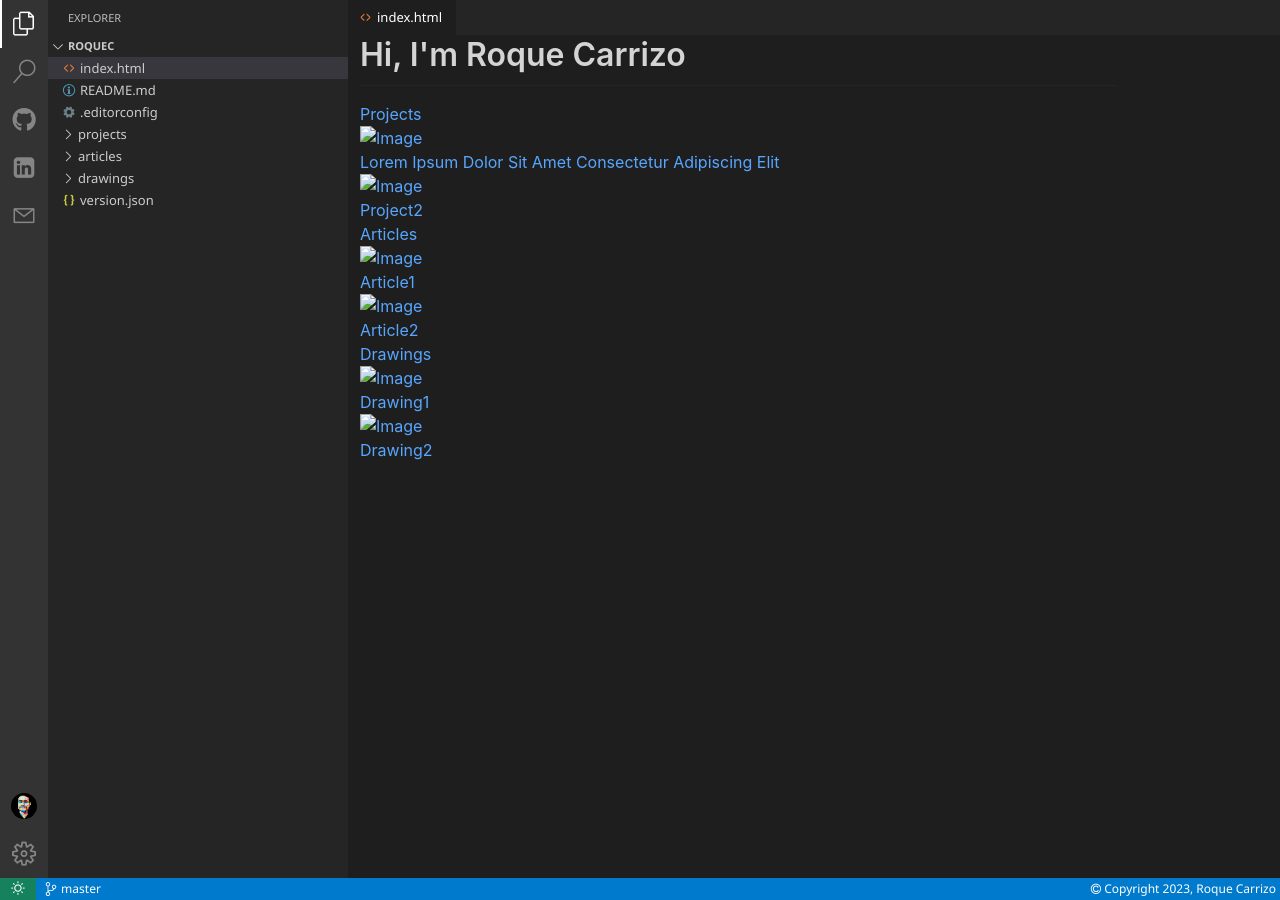
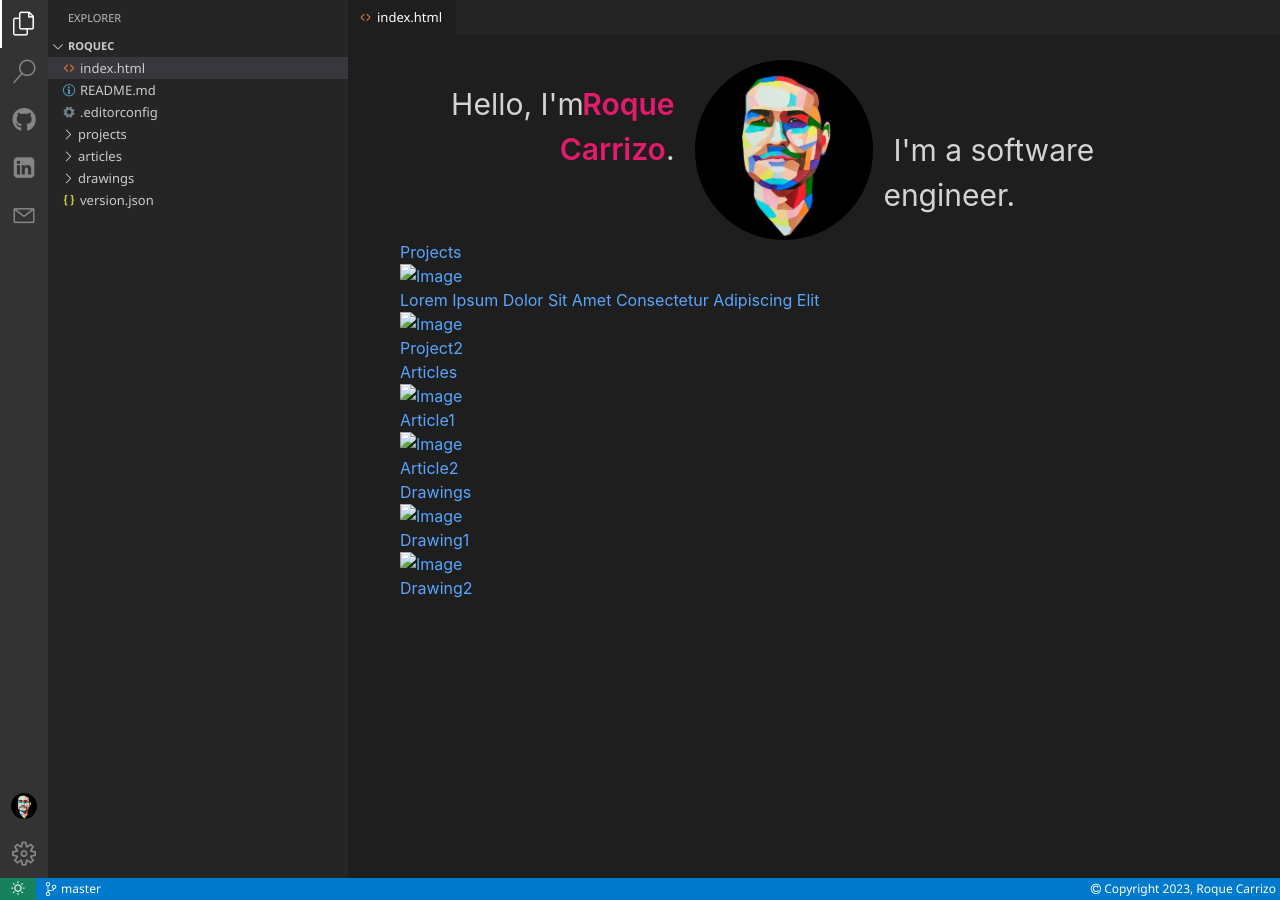
Before and after one commit to roquec/portfolio, a Jekyll site: the page built from src/main.html, in a window 1280 px wide. Built offline with Jekyll 4.4.1, drawn with Linux system fonts in a browser that asks for light colours.

Commit message:
main title

```diff
--- a/src/_includes/navigation.html
+++ b/src/_includes/navigation.html
@@ -74,9 +74,15 @@
       {% assign posts = site.projects | concat: site.articles | concat: site.drawings %}
       {% assign grouptag = posts | map: 'tags' | join: ',' | downcase | split: ',' | group_by_exp: "item", "item" |
       sort: 'name' %}
-      {% assign maxSize = grouptag | sort: 'size' | last | size %}
+
+      {% assign biggestTag = grouptag | sort: 'size' | last %}
+      {% assign smallestTag = grouptag | sort: 'size' | first %}
+      {% assign minSize = smallestTag.size %}
+      {% assign maxScale = biggestTag.size | minus: minSize %}
+      {% assign step = 9 | divided_by: maxScale %}
+
       {% for tag in grouptag %}
-      {% assign scale = 12.0 | divided_by: maxSize.size | times: tag.size | round %}
+      {% assign scale = tag.size | minus: minSize | times: step | plus: 1.0 | round %}
       <button class="tag-item tag-size-{{ scale }}" onclick="searchTag('{{ tag.name }}')">
         <span class="tag-name">{{ tag.name }}</span>
         <span class="tag-number">{{ tag.size }}</span>
--- a/src/_sass/components/content.scss
+++ b/src/_sass/components/content.scss
@@ -6,6 +6,50 @@
   flex-direction: column;
   padding-left: 8px;
   padding-right: 8px;
+  margin-left: 40px;
+}
+
+.title-wrapper {
+  display: flex;
+  flex-flow: row;
+  font-weight: 400;
+  font-size: 30px;
+  align-items: center;
+  padding-top: 25px;
+}
+
+.main-title-1 {
+  flex-grow: 1;
+  padding: 20px;
+  text-align: right;
+  margin-top: -46px;
+
+  .hello {
+    margin-right: -10px;
+  }
+}
+
+.main-title-2 {
+  flex-grow: 1;
+  padding: 20px;
+  text-align: left;
+  margin-top: 46px;
+
+  .engineer {
+    margin-left: -10px;
+  }
+}
+
+.main-title-name {
+  font-weight: 600;
+  color: #e31b6d;
+}
+
+.pic {
+  border-radius: 50%;
+  flex-grow: 0;
+  height: 180px;
+  width: 180px;
 }
 
 @media only screen and (min-width: 600px) {
--- a/src/_sass/components/navigation.scss
+++ b/src/_sass/components/navigation.scss
@@ -233,7 +233,6 @@ $navigation-width: rem(300px);
 
     .tag-item {
       padding: 0 10px;
-      background-color: rgba(255, 255, 255, 0.05);
       margin-left: 5px;
       margin-bottom: 6px;
       flex-grow: 1;
@@ -255,19 +254,19 @@ $navigation-width: rem(300px);
 
 
       &.tag-size-1 {
-        background-color: rgba(128, 128, 128, 0.08);
+        background-color: rgba(128, 128, 128, 0.10);
       }
 
       &.tag-size-2 {
-        background-color: rgba(128, 128, 128, 0.10);
+        background-color: rgba(128, 128, 128, 0.115);
       }
 
       &.tag-size-3 {
-        background-color: rgba(128, 128, 128, 0.12);
+        background-color: rgba(128, 128, 128, 0.13);
       }
 
       &.tag-size-4 {
-        background-color: rgba(128, 128, 128, 0.14);
+        background-color: rgba(128, 128, 128, 0.145);
       }
 
       &.tag-size-5 {
@@ -275,31 +274,23 @@ $navigation-width: rem(300px);
       }
 
       &.tag-size-6 {
-        background-color: rgba(128, 128, 128, 0.18);
+        background-color: rgba(128, 128, 128, 0.175);
       }
 
       &.tag-size-7 {
-        background-color: rgba(128, 128, 128, 0.20);
+        background-color: rgba(128, 128, 128, 0.19);
       }
 
       &.tag-size-8 {
+        background-color: rgba(128, 128, 128, 0.205);
+      }
+
+      &.tag-size-9 {
         background-color: rgba(128, 128, 128, 0.22);
       }
 
-      &.tag-size-9 {
-        background-color: rgba(128, 128, 128, 0.24);
-      }
-
       &.tag-size-10 {
-        background-color: rgba(128, 128, 128, 0.26);
-      }
-
-      &.tag-size-11 {
-        background-color: rgba(128, 128, 128, 0.28);
-      }
-
-      &.tag-size-12 {
-        background-color: rgba(128, 128, 128, 0.30);
+        background-color: rgba(128, 128, 128, 0.235);
       }
 
       &:hover, &:focus-visible {
--- a/src/main.html
+++ b/src/main.html
@@ -1,8 +1,12 @@
 ---
 title: index
 ---
-
-<h1>Hi, I'm Roque Carrizo</h1>
+<div class="title-wrapper">
+  <div class="main-title-1"><span class="hello">Hello, I'm</span> <span class="main-title-name">Roque Carrizo</span>.
+  </div>
+  <img class="pic" src="https://roquec.com/assets/images/roque_profile.png">
+  <div class="main-title-2">I'm a software <span class="engineer">engineer.</span></div>
+</div>
 
 <div>
   {% include preview.html posts=site.projects url="/projects.html" name="Projects" %}
```
